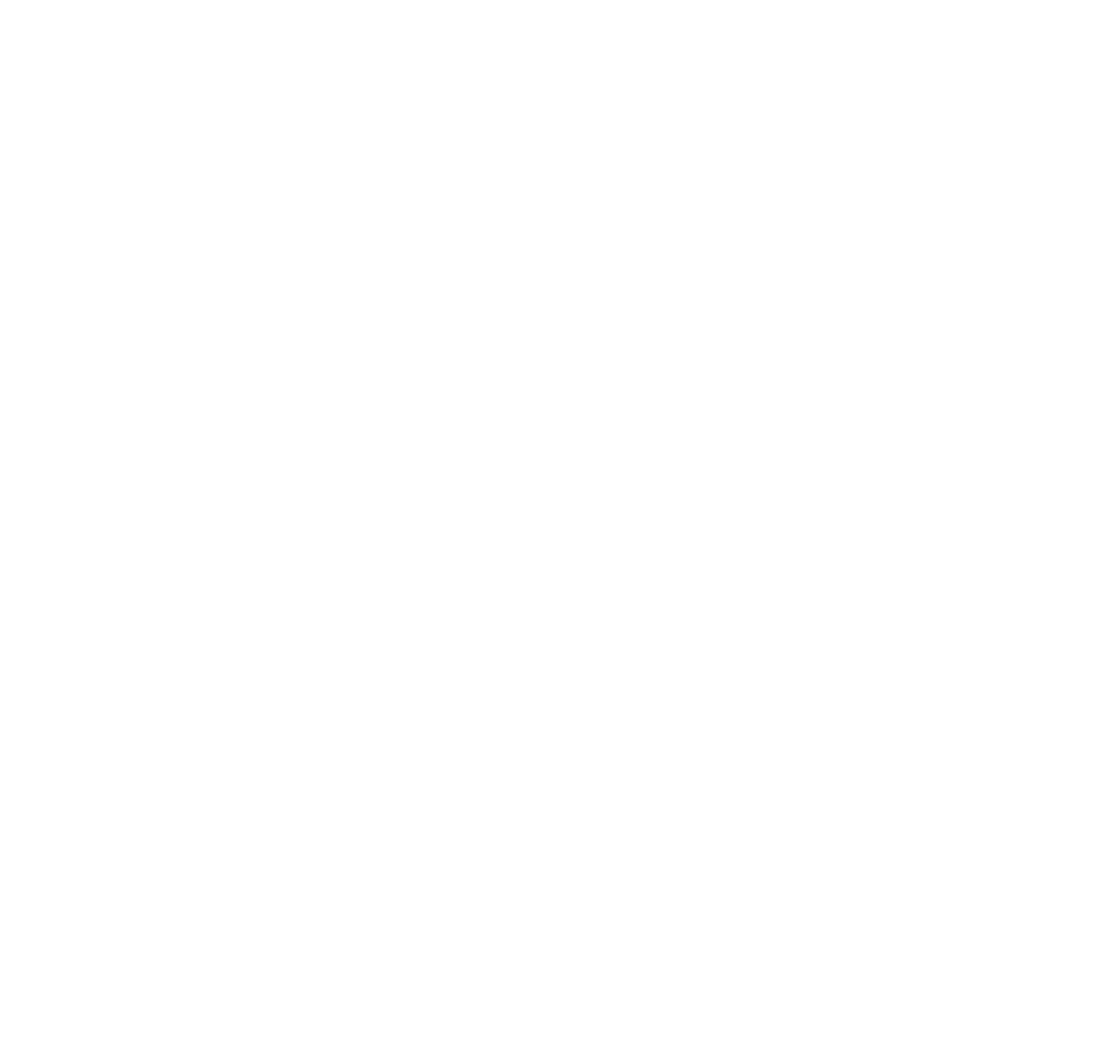
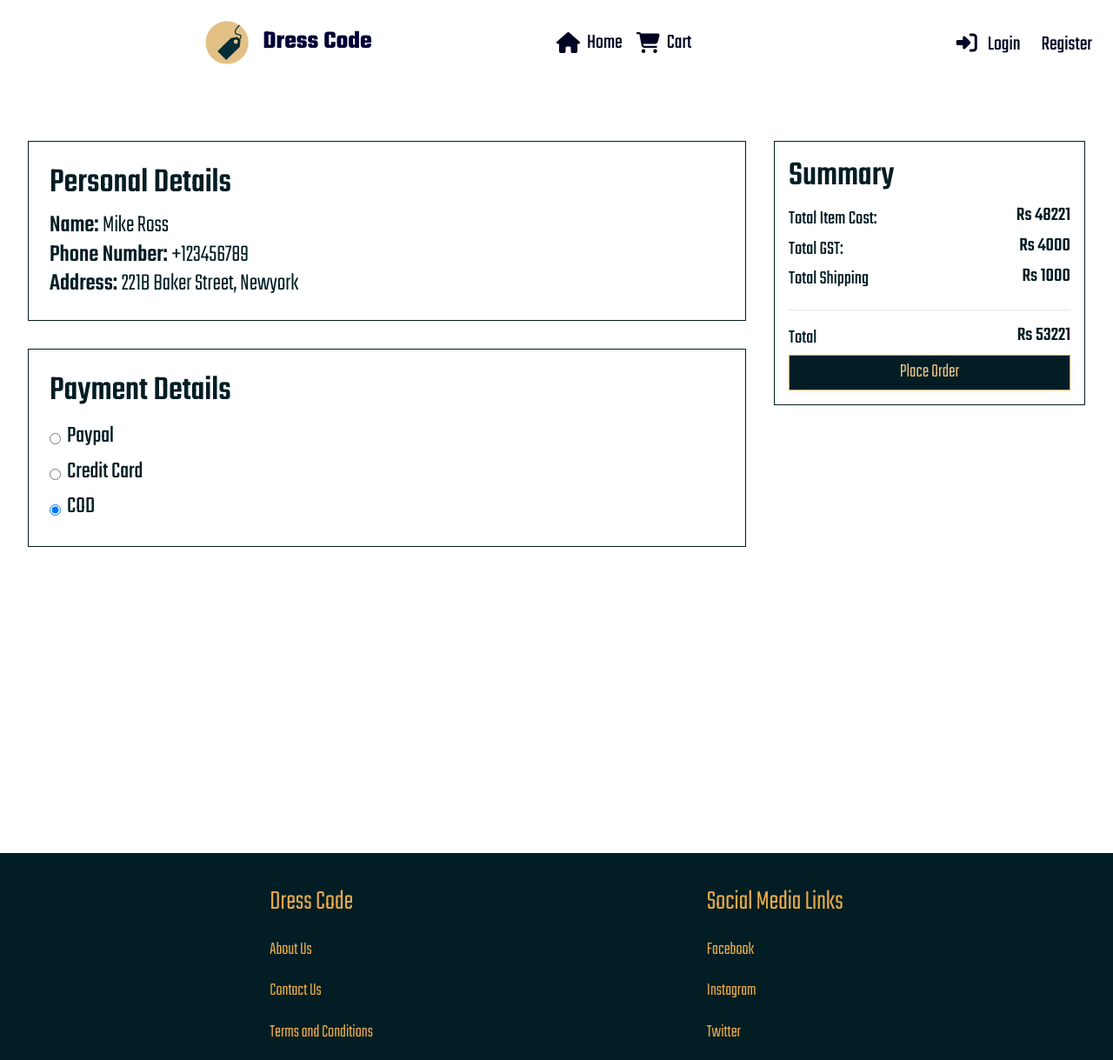
Before and after one commit to hamzabu004/IICT-PRoj, a plain HTML site: page checkout.html in a window 1280 px wide. Shown: the whole page at 87% size. Before the commit the page ends 800 px from the top, so only its background shows below. Drawn offline with nearby package versions, Linux system fonts and the light colour scheme.

Commit message:
Completed

```diff
--- a/checkout.html
+++ b/checkout.html
@@ -0,0 +1,150 @@
+<!DOCTYPE html>
+<html lang="en">
+<head>
+    <meta charset="UTF-8">
+    <meta name="viewport" content="width=device-width, initial-scale=1.0">
+    <title>Document</title>
+    <link rel="stylesheet" href="https://cdn.jsdelivr.net/npm/bootstrap@4.4.1/dist/css/bootstrap.min.css" integrity="sha384-Vkoo8x4CGsO3+Hhxv8T/Q5PaXtkKtu6ug5TOeNV6gBiFeWPGFN9MuhOf23Q9Ifjh" crossorigin="anonymous">
+    <script src="https://kit.fontawesome.com/a02392f97a.js" crossorigin="anonymous"></script>
+    <link rel="stylesheet" href="styles.css">
+</head>
+<body>
+    <!-- main nav bar -->
+    <nav class=" d-flex flex-md-row flex-column w-100 p-4 justify-content-between">
+        <!-- Logo of brand -->
+        <div class="child logo d-flex flex-row align-items-center justify-content-center">
+            <img class="" src="./logo.svg" alt="">
+            <a style="text-decoration: none; color: rgb(0, 0, 55)" href="./index.html"><p class="m-0 ml-3 font-weight-bold ">Dress Code</p></a>
+            <button class="hamburger-icon">
+                <label for="dropdown">
+                    <i class="fa-solid fa-bars"></i>
+                    <i class="fa-solid fa-x"></i>
+                </label>
+                <input type="checkbox" id="dropdown" />
+            </button>
+        </div>
+        <div class="child navReponsive d-flex d-flex-column d-none flex-md-row align-items-center">
+            <div class="d-flex flex-column flex-md-row nav-center-button">
+                <a href="./index.html" style="text-decoration: none; color: rgb(0, 5, 35);">
+                    <div class="home d-flex  flex-row align-items-center justify-content-center">
+                        <i class="fa-solid fa-house"></i>
+                        <p class="m-0">Home</p>
+                    </div>
+                </a>
+                <a href="./Cart.html" style="text-decoration: none; color: rgb(0, 5, 35);">
+                    <div class="cart d-flex flex-row align-items-center justify-content-center">
+                        <i class="fa-solid fa-cart-shopping"></i>
+                        <p class="m-0">Cart</p>
+                    </div>
+                </a>
+            </div>
+
+            <div class="navReponsive d-flex d-flex-column d-none flex-md-row align-items-center">
+                <div class="d-flex flex-column flex-md-row justify-content-between nav-last-btns">
+                    <a href="./login.html" style="text-decoration: none; color: rgb(0, 5, 35);">
+                        <div class="login d-flex flex-row">
+                            <i class="fa-solid fa-right-to-bracket m-1"></i>
+                            <p class="m-0">Login</p>
+                        </div>
+                    </a>
+                    <a href="./Signup.html" style="text-decoration: none; color: rgb(0, 5, 35);">
+                        <div class="register">
+                            <p class="m-0 pl-2">Register</p>
+                        </div>
+                    </a>
+                </div>
+
+            </div>
+        </div>
+    </nav>
+    <!-- main nav bar end -->
+
+    <!-- main body -->
+    <div class="checkout-grid">
+        <div class="personal-details">
+            <h1>Personal Details</h1>
+            <h3 class="m-0">Name: <span>Mike Ross</span></h3>
+            <h3 class="m-0">Phone Number: <span>+123456789</span></h3>
+            <h3 class="m-0">Address: <span>221B Baker Street, Newyork</span></h3>
+        </div>
+        <div class="payment-details">
+            <h1 class="">Payment Details</h1>
+            <div class="d-flex flex-column ">
+                <div class="form-check d-flex flex-row align-items-center">
+                    <input class="form-check-input" type="radio" name="flexRadioDefault" id="flexRadioDefault1">
+                    <label class="form-check-label" for="flexRadioDefault1">
+                      Paypal
+                    </label>
+                  </div>
+                  <div class="form-check d-flex flex-row align-items-center">
+                    <input class="form-check-input" type="radio" name="flexRadioDefault" id="flexRadioDefault2" checked>
+                    <label class="form-check-label" for="flexRadioDefault2">
+                    Credit Card
+                    </label>
+                  </div>
+                  <div class="form-check d-flex flex-row align-items-center">
+                    <input class="form-check-input" type="radio" name="flexRadioDefault" id="flexRadioDefault3" checked>
+                    <label class="form-check-label" for="flexRadioDefault3">
+                      COD
+                    </label>
+                  </div>
+              </div>
+
+        </div>
+        <div class="order-summary">
+            <h1>Summary</h1>
+            <div class="item-price d-flex flex-row align-items-center">
+                <p class="m-0">Total Item Cost: </p>
+                <h4 class="">Rs 48221</h4>
+            </div>
+            <div class="item-price d-flex flex-row align-items-center">
+                <p class="m-0">Total GST: </p>
+                <h4 class="justify-self-end">Rs 4000</h4>
+            </div>
+            <div class="item-price d-flex flex-row align-items-center">
+                <p class="m-0">Total Shipping</p>
+                <h4 class="justify-self-end">Rs 1000</h4>
+            </div>
+            <hr>
+            <div class="item-price d-flex flex-row align-items-center">
+                <p class="m-0">Total</p>
+                <h4 class="justify-self-end">Rs 53221</h4>
+            </div>
+            <div class="delete-btn pay-now-btn">Place Order</div>
+        </div>
+    </div>
+    <div class="margin-setter"></div>
+
+    <!-- fOOTER -->
+    <DIv class="footer d-flex flex-md-row flex-column position-absolute w-100 justify-content-center align-items-center">
+        <div>
+            <p>
+                Dress Code
+            </p>
+            <p class="foot-subhead">
+                About Us
+            </p>
+            <p class="foot-subhead">
+                Contact Us
+            </p>
+            <p class="foot-subhead">
+                Terms and Conditions
+            </p>
+        </div>
+        <div>
+            <p>
+                Social Media Links
+            </p>
+            <p class="foot-subhead">
+                Facebook
+            </p>
+            <p class="foot-subhead">
+                Instagram
+            </p>
+            <p class="foot-subhead">
+                Twitter
+            </p>
+        </div>
+    </DIv>
+</body>
+</html>
--- a/styles.css
+++ b/styles.css
@@ -396,6 +396,72 @@ label {
     /* text-align: center; */
 }
 
+.checkout-grid{
+    display: grid;
+    grid-template-columns: 3fr 1.3fr;
+    gap: 2rem;
+    margin-top: 2rem;
+    margin-bottom: 2rem;
+    padding: 2rem;
+    grid-template-areas:
+    'personal order'
+    'payment order'
+    ;
+}
+.payment-details{
+    grid-area: payment;
+    color: var(--dark-blue);
+    border: 1px solid var(--dark-blue);
+    padding: 1.5rem;
+}
+
+.payment-details div{
+    font-size: 1.7rem;
+}
+
+.payment-details div label{
+    margin-top: 0;
+}
+.payment-details div input{
+    color: var(--dark-blue);
+    margin-right: .6rem;
+    font-size: 1.5rem;
+}
+.personal-details{
+    grid-area: personal;
+    color: var(--dark-blue);
+    border: 1px solid var(--dark-blue);
+    padding: 1.5rem;
+}
+
+.personal-details h3 span {
+    font-weight: 200;
+}
+
+.order-summary{
+    grid-area: order;
+    color: var(--dark-blue);
+    border: 1px solid var(--dark-blue);
+    padding: 1rem;
+    height: max-content;
+}
+
+
+.item-price p{
+    font-size: 1.4rem;
+}
+
+.item-price h4{
+    font-size: 1.4rem;
+
+    margin-left: auto;
+}
+
+.pay-now-btn{
+    margin: 0 auto 0 auto;
+    text-align: center;
+}
+
 @media screen and (min-width: 768px) {
     .nav-center-button{
         margin-right: auto;
@@ -446,5 +512,17 @@ label {
         align-items: center;
         /* width: 100px; */
     }
+    .checkout-grid{
+        grid-template-columns: 1fr;
+        gap: 2rem;
+        margin-top: 2rem;
+        margin-bottom: 2rem;
+        padding: 2rem;
+        grid-template-areas:
+        'personal'
+        'payment'
+        'order'
+        ;
+    }
 
   }
```
